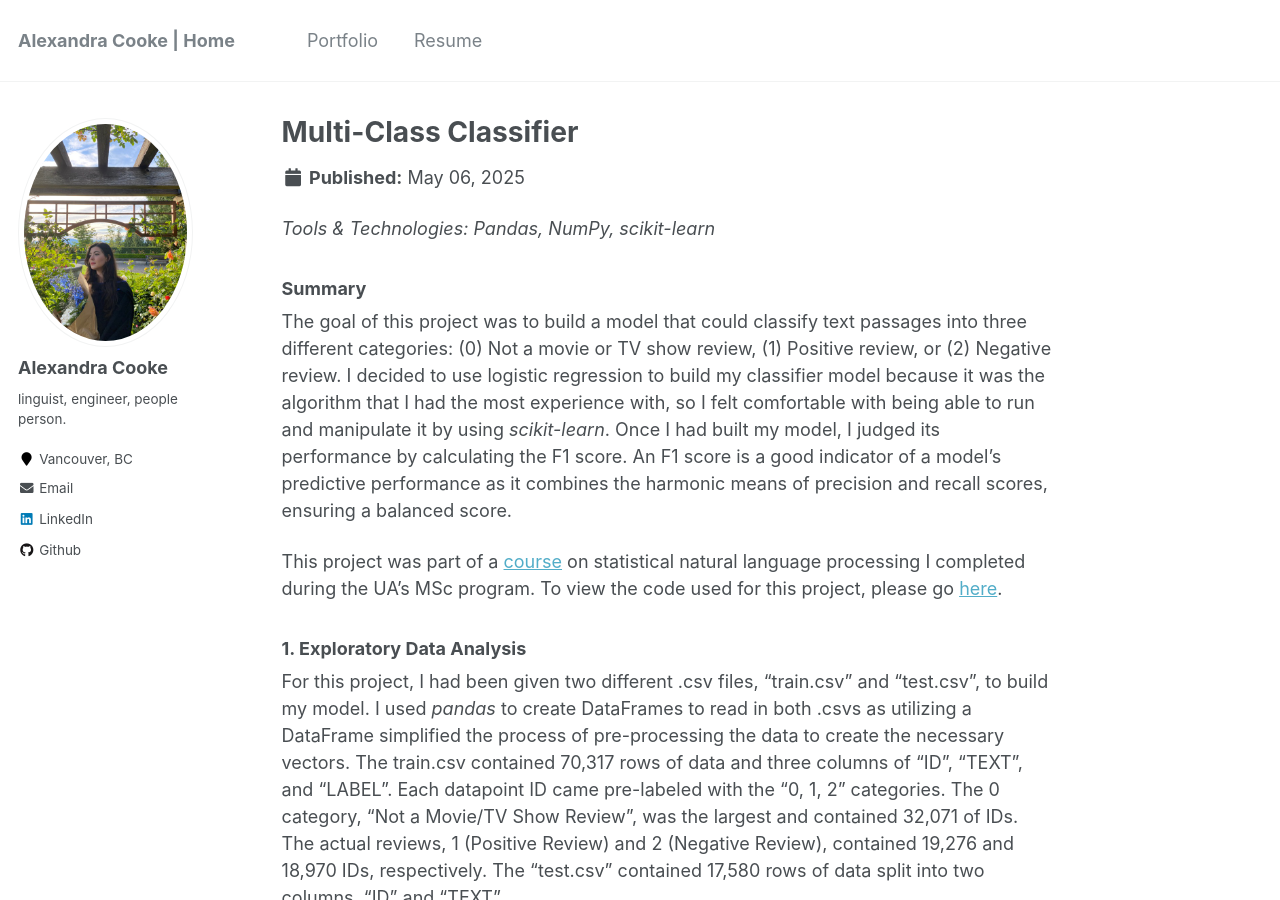
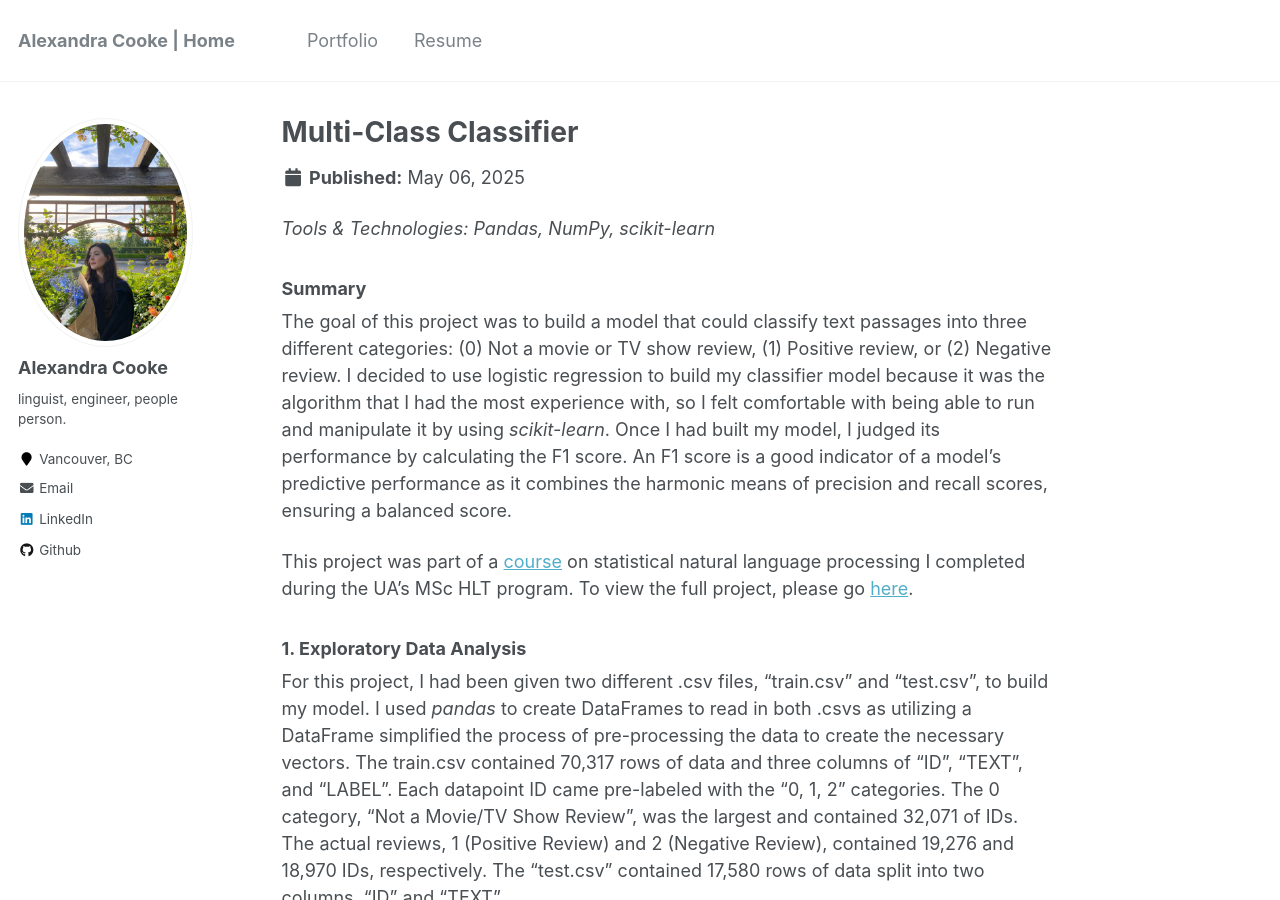
Before and after one commit to acooke82/acooke82.github.io, a Jekyll site: the page built from _portfolio/portfolio-2.md, in a window 1280 px wide and 900 px high. Built offline with Jekyll 4.4.1, drawn with Linux system fonts in a browser that asks for light colours.

Commit message:
Update portfolio-2.md

```diff
--- a/_portfolio/portfolio-2.md
+++ b/_portfolio/portfolio-2.md
@@ -9,7 +9,7 @@ _Tools & Technologies: Pandas, NumPy, scikit-learn_
 
 The goal of this project was to build a model that could classify text passages into three different categories: (0) Not a movie or TV show review, (1) Positive review, or (2) Negative review. I decided to use logistic regression to build my classifier model because it was the algorithm that I had the most experience with, so I felt comfortable with being able to run and manipulate it by using *scikit-learn*. Once I had built my model, I judged its performance by calculating the F1 score. An F1 score is a good indicator of a model's predictive performance as it combines the harmonic means of precision and recall scores, ensuring a balanced score.
 
-This project was part of a [course](https://catalog.arizona.edu/courses/0199291) on statistical natural language processing I completed during the UA's MSc program. To view the code used for this project, please go [here](https://github.com/acooke82/multiclass_classification_model).
+This project was part of a [course](https://catalog.arizona.edu/courses/0199291) on statistical natural language processing I completed during the UA's MSc HLT program. To view the full project, please go [here](https://github.com/acooke82/multiclass_classification_model).
 
 ### 1. Exploratory Data Analysis
 
```
